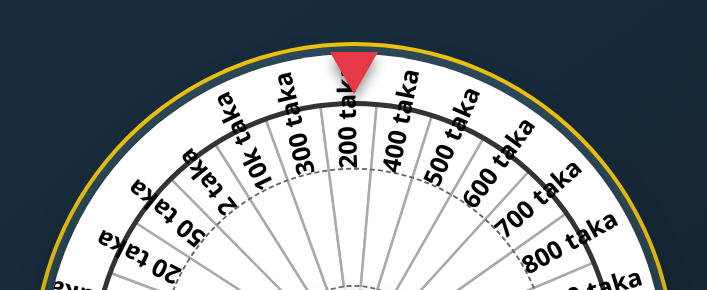
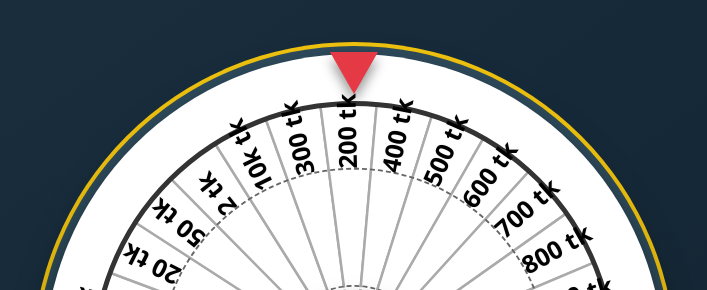
Before and after one commit to Sanvi009/eidi-wheel, a plain HTML site: page index.html in a window 1280 px wide. Shown: the top 290 px of the page, without its empty margins (286-993 px from the left). Drawn offline with Linux system fonts and the light colour scheme.

Commit message:
Update index.html

```diff
--- a/index.html
+++ b/index.html
@@ -208,9 +208,9 @@
 <script>
     (function() {
         const values = [
-            "0 taka", "1 taka", "100 taka", "1000 taka", "20 taka", "50 taka", "2 taka", "10000 taka", "300 taka", "200 taka",
-            "400 taka", "500 taka", "600 taka", "700 taka", "800 taka", "900 taka", "1500 taka", "30 taka", "40 taka", "10 taka",
-            "15 taka", "5 taka", "25 taka", "35 taka", "45 taka", "47 taka", "55 taka", "65 taka", "90 taka"
+            "0 tk", "1 tk", "100 tk", "1000 tk", "20 tk", "50 tk", "2 tk", "10000 tk", "300 tk", "200 tk",
+            "400 tk", "500 tk", "600 tk", "700 tk", "800 tk", "900 tk", "1500 tk", "30 tk", "40 tk", "10 tk",
+            "15 tk", "5 tk", "25 tk", "35 tk", "45 tk", "47 tk", "55 tk", "65 tk", "90 tk"
         ];
 
         const segmentCount = values.length;
@@ -321,8 +321,8 @@
                 ctx.shadowBlur = 2;
 
                 let displayText = values[i];
-                if (displayText === "10000 taka") displayText = "10k taka";
-                else if (displayText === "1500 taka") displayText = "1.5k taka";
+                if (displayText === "10000 tk") displayText = "10k tk";
+                else if (displayText === "1500 tk") displayText = "1.5k tk";
 
                 ctx.fillText(displayText, 0, 0);
 
@@ -375,7 +375,6 @@
 
                 // EXPONENTIAL EASE-OUT: starts fast, ends very slow
                 // This creates that "slowly slowly stopping" feeling
-                // Using easeOutExpo: progress == 0? 0 : 1 - pow(2, -10 * progress)
                 let easeOutProgress;
                 if (progress === 0) {
                     easeOutProgress = 0;
@@ -384,10 +383,6 @@
                     easeOutProgress = 1 - Math.pow(2, -10 * progress);
                 }
 
-                // Alternative even smoother: easeOutQuart
-                // easeOutProgress = 1 - Math.pow(1 - progress, 4);
-
-                // Using exponential for that perfect "slowly slowly" feel
                 currentRotation = startRotation + (targetRotation - startRotation) * easeOutProgress;
                 currentRotation = currentRotation % (2 * Math.PI);
 
@@ -410,7 +405,7 @@
                         const winningValue = values[winnerIdx];
 
                         let message;
-                        if (winningValue === "0 taka") {
+                        if (winningValue === "0 tk") {
                             message = "hehe bhuwaaa tmi salami paba naa 😂";
                             popupMessage.className = 'zero-highlight';
                         } else {
```
